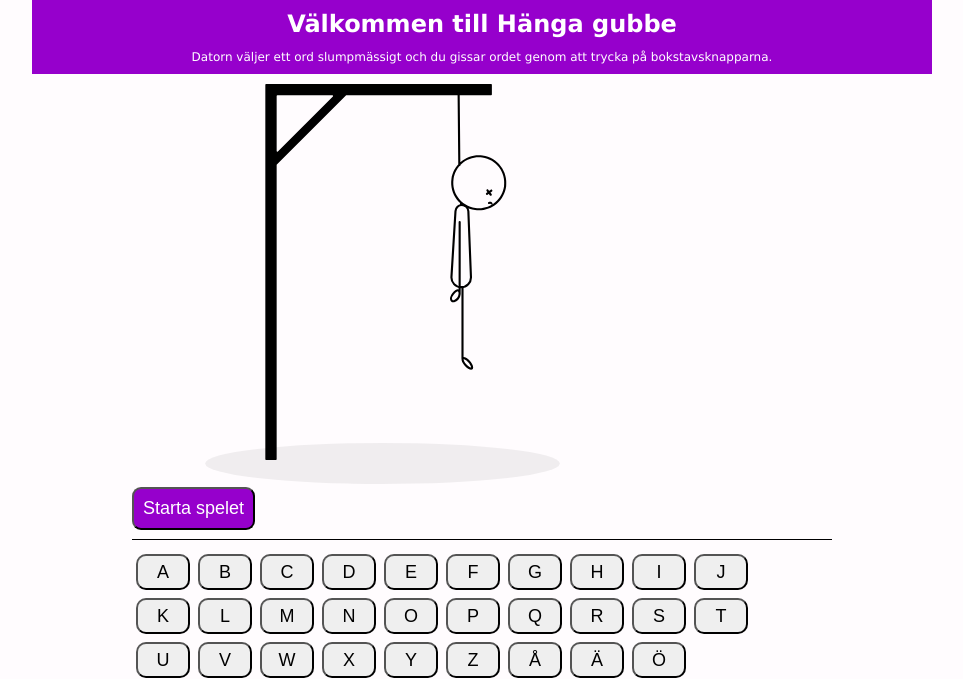
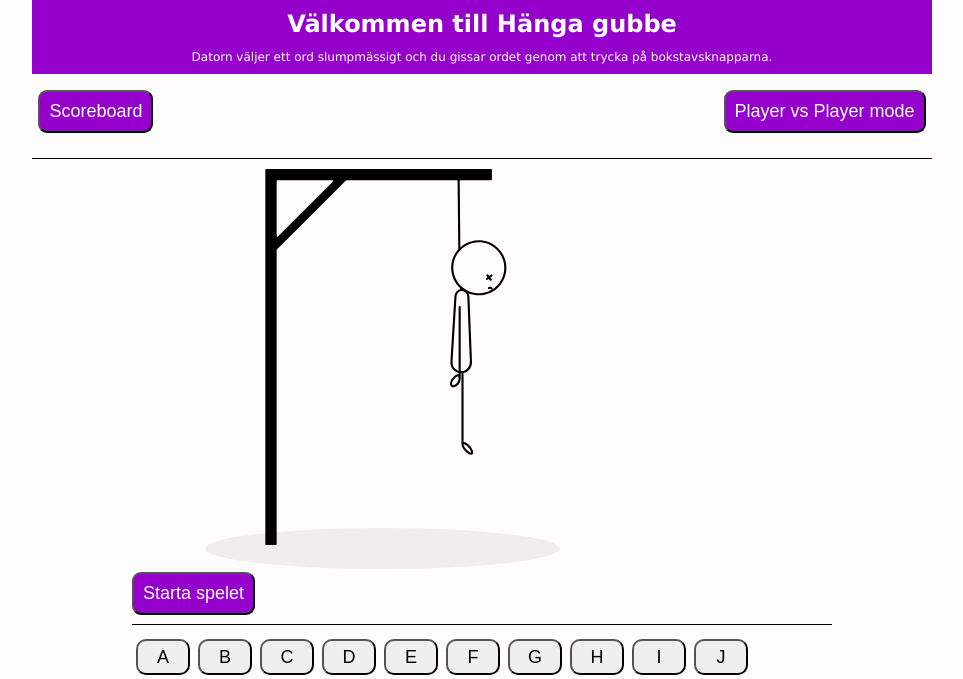
Before and after one commit to Chewiee77/Hang-man, a plain HTML site: page index.html in a window 1280 px wide. Shown: the top 679 px of the page, without its empty margins (158-1121 px from the left). Drawn offline with Linux system fonts and the light colour scheme.

Commit message:
Added a header menu which contains 2 buttons

```diff
--- a/index.html
+++ b/index.html
@@ -13,6 +13,19 @@
 		<h1>Välkommen till Hänga gubbe</h1>
 		<p>Datorn väljer ett ord slumpmässigt och du gissar ordet genom att trycka på bokstavsknapparna.</p>
 	</header>
+
+
+	<section class="header_meny">
+
+		<button class="scoreboard">
+			Scoreboard
+		</button>
+
+		<button class="pvp">
+			Player vs Player mode
+		</button>
+
+	</section>
 
 
 	<section class="Hanging_man_words">
--- a/style.css
+++ b/style.css
@@ -28,6 +28,28 @@ header {
 
 header > p {
     margin-top: 1em;
+}
+
+.header_meny {
+	display: flex;
+	justify-content: space-between;
+	padding: 1rem 0.4rem;
+	border-bottom: 1px solid black;
+}
+
+.scoreboard, .pvp {
+	font-size:1.5em;
+	border-radius:9px;
+	cursor:pointer;
+    background-color:rgb(150, 0, 204);
+	padding:0.5em;
+	margin-bottom: 0.5em;
+    color: white;
+}
+
+.scoreboard:hover, .pvp:hover {
+	background-color: rgb(13, 250, 13);
+    color: black;
 }
 
 main {
```
